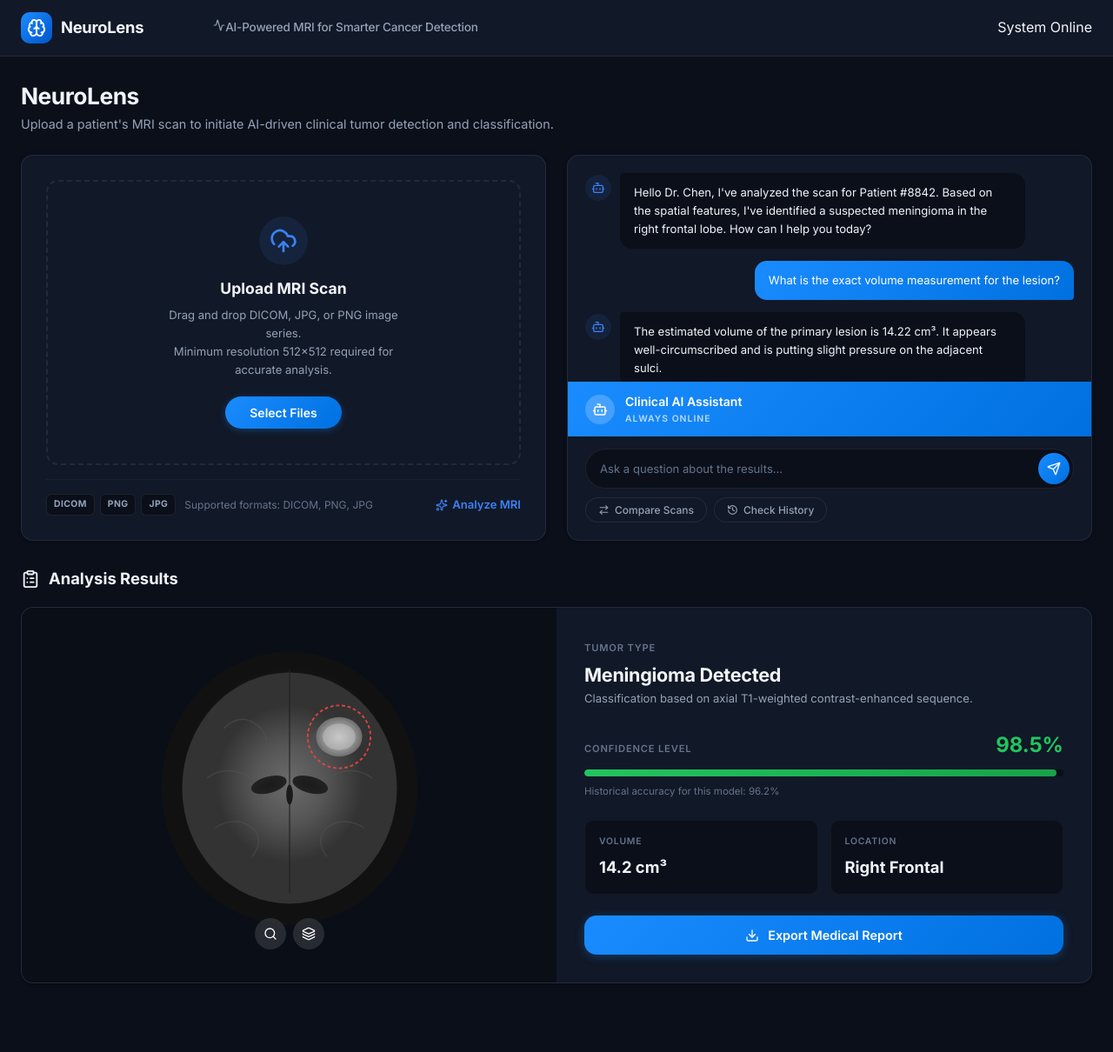
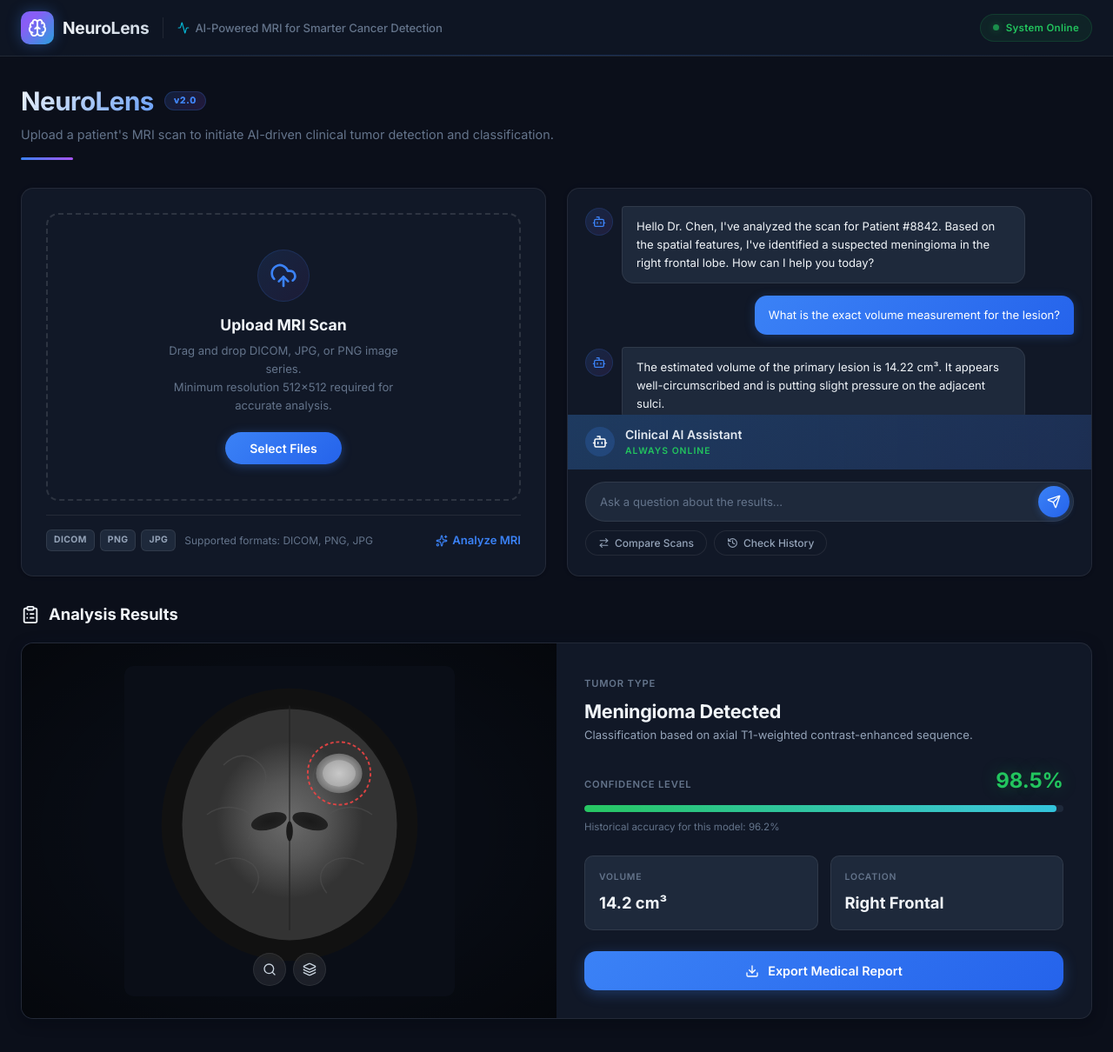
Before and after one commit to specM7/DSGP_Group_33_Brain_Tumor_Predictor, a React (Vite) app in the folder neurolens-dashboard/: page / in a window 1280 px wide. Shown: the top 1210 px of the page at 87% size. Before the commit the page ends 1179 px from the top, so only its background shows below. Built offline with nearby package versions, Linux system fonts and the light colour scheme.

Commit message:
fixed the color grading issue

```diff
--- a/neurolens-dashboard/src/App.css
+++ b/neurolens-dashboard/src/App.css
@@ -2,11 +2,23 @@
    NAVBAR
    =========================== */
 .navbar {
-  background: var(--color-surface);
+  background: rgba(17, 24, 39, 0.75);
+  backdrop-filter: blur(20px);
+  -webkit-backdrop-filter: blur(20px);
   border-bottom: 1px solid var(--color-border);
   position: sticky;
   top: 0;
   z-index: 100;
+}
+
+.navbar::after {
+  content: '';
+  position: absolute;
+  bottom: 0;
+  left: 0;
+  right: 0;
+  height: 1px;
+  background: linear-gradient(90deg, transparent, var(--color-primary-glow), transparent);
 }
 
 .navbar-inner {
@@ -22,7 +34,7 @@
 .navbar-left {
   display: flex;
   align-items: center;
-  gap: 40px;
+  gap: 16px;
 }
 
 .navbar-brand {
@@ -32,111 +44,77 @@
 }
 
 .brand-icon {
-  width: 36px;
-  height: 36px;
+  width: 38px;
+  height: 38px;
   border-radius: var(--radius-md);
-  background: linear-gradient(135deg, #1a8cff, #0055cc);
+  background: linear-gradient(135deg, #3b82f6, #8b5cf6, #06b6d4);
+  background-size: 200% 200%;
+  animation: gradient-shift 4s ease infinite;
   display: flex;
   align-items: center;
   justify-content: center;
+  box-shadow: 0 0 16px rgba(59, 130, 246, 0.35);
 }
 
 .brand-text {
-  font-size: 1.15rem;
-  font-weight: 700;
-  color: var(--color-text);
+  font-size: 1.2rem;
+  font-weight: 800;
+  background: linear-gradient(135deg, #f1f5f9, #cbd5e1);
+  -webkit-background-clip: text;
+  -webkit-text-fill-color: transparent;
+  background-clip: text;
   letter-spacing: -0.3px;
 }
 
-.navbar-caption {
-  font-size: 0.85rem;
-  font-weight: 500;
-  color: var(--color-text-secondary);
-  letter-spacing: -0.2px;
+.navbar-divider {
+  width: 1px;
+  height: 24px;
+  background: var(--color-border);
 }
 
-.nav-links {
+.navbar-caption {
+  font-size: 0.82rem;
+  font-weight: 500;
+  color: var(--color-text-muted);
+  letter-spacing: -0.1px;
   display: flex;
-  list-style: none;
-  gap: 4px;
+  align-items: center;
+  gap: 6px;
 }
 
-.nav-links a {
-  padding: 8px 16px;
-  border-radius: var(--radius-sm);
-  font-size: 0.875rem;
-  font-weight: 500;
-  color: var(--color-text-secondary);
-  transition: all var(--transition);
-}
-
-.nav-links a:hover {
-  color: var(--color-primary);
-  background: var(--color-primary-light);
-}
-
-.nav-links a.active {
-  color: var(--color-primary);
-  font-weight: 600;
+.caption-icon {
+  color: var(--color-accent-cyan);
 }
 
 .navbar-right {
   display: flex;
   align-items: center;
-  gap: 16px;
 }
 
-.icon-btn {
-  width: 40px;
-  height: 40px;
-  border-radius: var(--radius-full);
-  background: transparent;
+.navbar-status {
   display: flex;
   align-items: center;
-  justify-content: center;
-  color: var(--color-text-secondary);
+  gap: 8px;
+  padding: 6px 14px;
+  border-radius: var(--radius-full);
+  background: rgba(34, 197, 94, 0.08);
+  border: 1px solid rgba(34, 197, 94, 0.15);
 }
 
-.icon-btn:hover {
-  background: var(--color-bg);
-  color: var(--color-text);
+.status-dot {
+  width: 7px;
+  height: 7px;
+  border-radius: 50%;
+  background: var(--color-accent-green);
+  box-shadow: 0 0 8px rgba(34, 197, 94, 0.5);
+  animation: subtle-glow 2s ease-in-out infinite;
 }
 
-.user-profile {
-  display: flex;
-  align-items: center;
-  gap: 10px;
-}
-
-.user-info {
-  display: flex;
-  flex-direction: column;
-  align-items: flex-end;
-}
-
-.user-name {
-  font-size: 0.875rem;
+.status-label {
+  font-size: 0.72rem;
   font-weight: 600;
-  color: var(--color-text);
-}
-
-.user-role {
-  font-size: 0.75rem;
-  color: var(--color-text-muted);
-}
-
-.user-avatar {
-  width: 40px;
-  height: 40px;
-  border-radius: var(--radius-full);
-  overflow: hidden;
-  border: 2px solid var(--color-border);
-}
-
-.user-avatar img {
-  width: 100%;
-  height: 100%;
-  object-fit: cover;
+  color: var(--color-accent-green);
+  letter-spacing: 0.3px;
 }
 
 /* ===========================
@@ -145,24 +123,52 @@
 .dashboard {
   max-width: 1320px;
   margin: 0 auto;
-  padding: 28px 24px 48px;
+  padding: 32px 24px 56px;
 }
 
 .dashboard-header {
-  margin-bottom: 24px;
+  margin-bottom: 32px;
+  animation: float-up 0.6s ease both;
 }
 
 .dashboard-title {
-  font-size: 1.65rem;
+  font-size: 1.85rem;
   font-weight: 800;
-  color: var(--color-text);
+  background: linear-gradient(135deg, #f1f5f9, #3b82f6);
+  -webkit-background-clip: text;
+  -webkit-text-fill-color: transparent;
+  background-clip: text;
   letter-spacing: -0.5px;
+  display: inline-flex;
+  align-items: center;
+  gap: 12px;
+}
+
+.version-badge {
+  display: inline-flex;
+  padding: 3px 10px;
+  border-radius: var(--radius-full);
+  background: linear-gradient(135deg, rgba(59, 130, 246, 0.15), rgba(168, 85, 247, 0.15));
+  border: 1px solid rgba(59, 130, 246, 0.2);
+  font-size: 0.65rem;
+  font-weight: 700;
+  letter-spacing: 0.8px;
+  -webkit-text-fill-color: var(--color-primary);
+  color: var(--color-primary);
 }
 
 .dashboard-subtitle {
   font-size: 0.9rem;
-  color: var(--color-text-secondary);
-  margin-top: 4px;
+  color: var(--color-text-muted);
+  margin-top: 8px;
+}
+
+.dashboard-accent-line {
+  width: 60px;
+  height: 3px;
+  border-radius: 3px;
+  background: linear-gradient(90deg, #3b82f6, #a855f7);
+  margin-top: 14px;
 }
 
 .dashboard-top-row {
@@ -183,10 +189,18 @@
   display: flex;
   flex-direction: column;
   box-shadow: var(--shadow-sm);
+  transition: all var(--transition);
+  animation: float-up 0.6s ease both;
+  animation-delay: 0.1s;
+}
+
+.upload-panel:hover {
+  border-color: var(--color-border-glow);
+  box-shadow: var(--shadow-md), 0 0 24px rgba(59, 130, 246, 0.06);
 }
 
 .upload-dropzone {
-  border: 2px dashed var(--color-border);
+  border: 2px dashed rgba(255, 255, 255, 0.12);
   border-radius: var(--radius-lg);
   padding: 40px 24px;
   display: flex;
@@ -196,33 +210,42 @@
   text-align: center;
   transition: all var(--transition);
   flex: 1;
+  background: var(--color-surface);
+}
+
+.upload-dropzone:hover {
+  border-color: rgba(59, 130, 246, 0.3);
+  background: rgba(59, 130, 246, 0.03);
 }
 
 .upload-dropzone.dragging {
   border-color: var(--color-primary);
-  background: var(--color-primary-light);
+  background: rgba(59, 130, 246, 0.08);
+  box-shadow: inset 0 0 30px rgba(59, 130, 246, 0.05);
 }
 
 .upload-icon {
-  width: 56px;
-  height: 56px;
+  width: 60px;
+  height: 60px;
   border-radius: var(--radius-full);
-  background: var(--color-primary-light);
+  background: linear-gradient(135deg, rgba(59, 130, 246, 0.12), rgba(168, 85, 247, 0.08));
   display: flex;
   align-items: center;
   justify-content: center;
   margin-bottom: 16px;
+  border: 1px solid rgba(59, 130, 246, 0.15);
 }
 
 .upload-title {
   font-size: 1.1rem;
   font-weight: 700;
   margin-bottom: 8px;
+  color: var(--color-text);
 }
 
 .upload-desc {
   font-size: 0.82rem;
-  color: var(--color-text-secondary);
+  color: var(--color-text-muted);
   line-height: 1.6;
   margin-bottom: 20px;
   max-width: 280px;
@@ -231,17 +254,18 @@
 .btn-primary {
   padding: 10px 28px;
   border-radius: var(--radius-full);
-  background: linear-gradient(135deg, #1a8cff, #0070e0);
+  background: linear-gradient(135deg, #3b82f6, #2563eb);
   color: #fff;
   font-size: 0.875rem;
   font-weight: 600;
-  box-shadow: 0 2px 8px rgba(26, 140, 255, 0.3);
+  box-shadow: 0 2px 12px rgba(59, 130, 246, 0.35);
+  transition: all var(--transition);
 }
 
 .btn-primary:hover {
-  background: linear-gradient(135deg, #0070e0, #0055cc);
-  box-shadow: 0 4px 16px rgba(26, 140, 255, 0.4);
-  transform: translateY(-1px);
+  background: linear-gradient(135deg, #2563eb, #1d4ed8);
+  box-shadow: 0 4px 20px rgba(59, 130, 246, 0.45);
+  transform: translateY(-2px);
 }
 
 .upload-footer {
@@ -250,7 +274,7 @@
   gap: 10px;
   margin-top: 16px;
   padding-top: 16px;
-  border-top: 1px solid var(--color-border-light);
+  border-top: 1px solid var(--color-border);
   flex-wrap: wrap;
 }
 
@@ -262,7 +286,7 @@
 .format-badge {
   padding: 3px 8px;
   border-radius: var(--radius-sm);
-  background: var(--color-bg);
+  background: var(--color-surface-raised);
   font-size: 0.65rem;
   font-weight: 700;
   color: var(--color-text-secondary);
@@ -283,10 +307,12 @@
   font-size: 0.82rem;
   font-weight: 600;
   color: var(--color-primary);
+  transition: all var(--transition);
 }
 
 .analyze-link:hover {
-  color: var(--color-primary-dark);
+  color: var(--color-accent-cyan);
+  gap: 8px;
 }
 
 /* ===========================
@@ -300,6 +326,14 @@
   flex-direction: column;
   box-shadow: var(--shadow-sm);
   overflow: hidden;
+  transition: all var(--transition);
+  animation: float-up 0.6s ease both;
+  animation-delay: 0.2s;
+}
+
+.chat-panel:hover {
+  border-color: var(--color-border-glow);
+  box-shadow: var(--shadow-md);
 }
 
 .chat-messages {
@@ -327,68 +361,86 @@
 }
 
 .msg-avatar {
-  width: 30px;
-  height: 30px;
+  width: 32px;
+  height: 32px;
   border-radius: var(--radius-full);
-  background: var(--color-primary-light);
+  background: linear-gradient(135deg, rgba(59, 130, 246, 0.15), rgba(168, 85, 247, 0.1));
   display: flex;
   align-items: center;
   justify-content: center;
   flex-shrink: 0;
   margin-top: 2px;
+  border: 1px solid rgba(59, 130, 246, 0.15);
 }
 
 .chat-msg.ai .msg-bubble {
-  background: var(--color-bg);
+  background: var(--color-surface-raised);
   color: var(--color-text);
   border-radius: 4px 14px 14px 14px;
   padding: 12px 16px;
   font-size: 0.82rem;
   line-height: 1.6;
+  border: 1px solid var(--color-border);
 }
 
 .chat-msg.user .msg-bubble {
-  background: linear-gradient(135deg, #1a8cff, #0070e0);
+  background: linear-gradient(135deg, #3b82f6, #2563eb);
   color: #fff;
   border-radius: 14px 14px 4px 14px;
   padding: 12px 16px;
   font-size: 0.82rem;
   line-height: 1.6;
+  box-shadow: 0 2px 12px rgba(59, 130, 246, 0.25);
 }
 
 .chat-status-bar {
-  background: linear-gradient(135deg, #1a8cff, #0070e0);
+  background: linear-gradient(135deg, #1e3a5f, #1a2744);
   padding: 12px 20px;
   display: flex;
   align-items: center;
   gap: 12px;
+  position: relative;
+  overflow: hidden;
+}
+
+.chat-status-bar::before {
+  content: '';
+  position: absolute;
+  inset: 0;
+  background: linear-gradient(90deg, transparent, rgba(59, 130, 246, 0.08), transparent);
+  animation: gradient-shift 3s ease infinite;
+  background-size: 200% 100%;
 }
 
 .status-icon {
   width: 34px;
   height: 34px;
   border-radius: var(--radius-full);
-  background: rgba(255, 255, 255, 0.2);
+  background: rgba(59, 130, 246, 0.2);
   display: flex;
   align-items: center;
   justify-content: center;
+  position: relative;
+  z-index: 1;
 }
 
 .status-text {
   display: flex;
   flex-direction: column;
+  position: relative;
+  z-index: 1;
 }
 
 .status-name {
   font-size: 0.875rem;
   font-weight: 600;
-  color: #fff;
+  color: #e2e8f0;
 }
 
 .status-online {
   font-size: 0.65rem;
   font-weight: 600;
-  color: rgba(255, 255, 255, 0.7);
+  color: var(--color-accent-green);
   letter-spacing: 1px;
 }
 
@@ -400,10 +452,16 @@
   display: flex;
   align-items: center;
   gap: 8px;
-  background: var(--color-bg);
+  background: var(--color-surface-raised);
   border: 1px solid var(--color-border);
   border-radius: var(--radius-full);
   padding: 4px 4px 4px 16px;
+  transition: all var(--transition);
+}
+
+.chat-input-wrapper:focus-within {
+  border-color: var(--color-primary);
+  box-shadow: 0 0 0 3px rgba(59, 130, 246, 0.12);
 }
 
 .chat-input-wrapper input {
@@ -422,16 +480,18 @@
   width: 36px;
   height: 36px;
   border-radius: var(--radius-full);
-  background: linear-gradient(135deg, #1a8cff, #0070e0);
+  background: linear-gradient(135deg, #3b82f6, #2563eb);
   display: flex;
   align-items: center;
   justify-content: center;
   flex-shrink: 0;
+  box-shadow: 0 2px 8px rgba(59, 130, 246, 0.3);
 }
 
 .send-btn:hover {
-  background: linear-gradient(135deg, #0070e0, #0055cc);
-  transform: scale(1.05);
+  background: linear-gradient(135deg, #2563eb, #1d4ed8);
+  transform: scale(1.08);
+  box-shadow: 0 4px 16px rgba(59, 130, 246, 0.4);
 }
 
 .chat-quick-actions {
@@ -451,12 +511,14 @@
   display: flex;
   align-items: center;
   gap: 6px;
+  transition: all var(--transition);
 }
 
 .quick-action-btn:hover {
   border-color: var(--color-primary);
   color: var(--color-primary);
-  background: var(--color-primary-light);
+  background: rgba(59, 130, 246, 0.06);
+  transform: translateY(-1px);
 }
 
 /* ===========================
@@ -464,6 +526,8 @@
    =========================== */
 .analysis-section {
   margin-top: 8px;
+  animation: float-up 0.6s ease both;
+  animation-delay: 0.3s;
 }
 
 .section-title {
@@ -483,16 +547,31 @@
   display: grid;
   grid-template-columns: 1fr 1fr;
   overflow: hidden;
-  box-shadow: var(--shadow-sm);
+  box-shadow: var(--shadow-md);
+  transition: all var(--transition);
+}
+
+.analysis-card:hover {
+  border-color: var(--color-border-glow);
+  box-shadow: var(--shadow-lg);
 }
 
 .analysis-image-container {
-  background: #0a0e17;
+  background: #080c14;
   padding: 24px;
   display: flex;
   align-items: center;
   justify-content: center;
   position: relative;
+}
+
+/* Vignette effect on MRI viewer */
+.analysis-image-container::after {
+  content: '';
+  position: absolute;
+  inset: 0;
+  background: radial-gradient(ellipse at center, transparent 50%, rgba(0, 0, 0, 0.4) 100%);
+  pointer-events: none;
 }
 
 .mri-image-wrapper {
@@ -501,6 +580,7 @@
   max-width: 380px;
   border-radius: var(--radius-md);
   overflow: hidden;
+  z-index: 1;
 }
 
 .mri-image {
@@ -514,14 +594,17 @@
   position: absolute;
   top: 16px;
   left: 16px;
-  padding: 4px 12px;
+  padding: 5px 14px;
   border-radius: var(--radius-sm);
   background: rgba(239, 68, 68, 0.85);
   color: #fff;
   font-size: 0.7rem;
   font-weight: 700;
-  letter-spacing: 0.6px;
+  letter-spacing: 0.8px;
   backdrop-filter: blur(4px);
+  box-shadow: 0 0 16px rgba(239, 68, 68, 0.4);
+  animation: subtle-glow 2s ease-in-out infinite;
+  z-index: 2;
 }
 
 .image-toolbar {
@@ -531,22 +614,27 @@
   transform: translateX(-50%);
   display: flex;
   gap: 8px;
+  z-index: 2;
 }
 
 .toolbar-btn {
-  width: 36px;
-  height: 36px;
+  width: 38px;
+  height: 38px;
   border-radius: var(--radius-full);
-  background: rgba(255, 255, 255, 0.12);
+  background: rgba(255, 255, 255, 0.08);
   backdrop-filter: blur(8px);
   display: flex;
   align-items: center;
   justify-content: center;
-  color: #fff;
+  color: #cbd5e1;
+  border: 1px solid rgba(255, 255, 255, 0.08);
+  transition: all var(--transition);
 }
 
 .toolbar-btn:hover {
-  background: rgba(255, 255, 255, 0.25);
+  background: rgba(255, 255, 255, 0.18);
+  color: #fff;
+  transform: scale(1.08);
 }
 
 .analysis-details {
@@ -595,20 +683,32 @@
   font-size: 1.5rem;
   font-weight: 800;
   color: var(--color-accent-green);
+  text-shadow: 0 0 20px rgba(34, 197, 94, 0.3);
 }
 
 .confidence-bar-track {
   height: 8px;
   border-radius: var(--radius-full);
-  background: var(--color-bg);
+  background: var(--color-surface-raised);
   overflow: hidden;
 }
 
 .confidence-bar-fill {
   height: 100%;
   border-radius: var(--radius-full);
-  background: linear-gradient(90deg, #22c55e, #16a34a);
+  background: linear-gradient(90deg, #22c55e, #06b6d4);
   transition: width 1s ease;
+  position: relative;
+  overflow: hidden;
+}
+
+.confidence-bar-fill::after {
+  content: '';
+  position: absolute;
+  inset: 0;
+  background: linear-gradient(90deg, transparent, rgba(255, 255, 255, 0.2), transparent);
+  animation: gradient-shift 2s ease infinite;
+  background-size: 200% 100%;
 }
 
 .confidence-note {
@@ -624,12 +724,19 @@
 
 .metric-card {
   padding: 16px;
-  background: var(--color-bg);
+  background: var(--color-surface-raised);
   border-radius: var(--radius-md);
-  border: 1px solid var(--color-border-light);
+  border: 1px solid var(--color-border);
   display: flex;
   flex-direction: column;
   gap: 6px;
+  transition: all var(--transition);
+}
+
+.metric-card:hover {
+  border-color: var(--color-border-glow);
+  transform: translateY(-2px);
+  box-shadow: 0 4px 16px rgba(0, 0, 0, 0.3);
 }
 
 .metric-label {
@@ -649,7 +756,7 @@
 .btn-export {
   padding: 14px 24px;
   border-radius: var(--radius-lg);
-  background: linear-gradient(135deg, #1a8cff, #0070e0);
+  background: linear-gradient(135deg, #3b82f6, #2563eb);
   color: #fff;
   font-size: 0.9rem;
   font-weight: 600;
@@ -657,14 +764,29 @@
   align-items: center;
   justify-content: center;
   gap: 10px;
-  box-shadow: 0 2px 12px rgba(26, 140, 255, 0.3);
+  box-shadow: 0 4px 16px rgba(59, 130, 246, 0.3);
   margin-top: auto;
+  position: relative;
+  overflow: hidden;
+}
+
+.btn-export::before {
+  content: '';
+  position: absolute;
+  inset: 0;
+  background: linear-gradient(90deg, transparent, rgba(255, 255, 255, 0.1), transparent);
+  transform: translateX(-100%);
+  transition: transform 0.5s ease;
+}
+
+.btn-export:hover::before {
+  transform: translateX(100%);
 }
 
 .btn-export:hover {
-  background: linear-gradient(135deg, #0070e0, #0055cc);
-  box-shadow: 0 4px 20px rgba(26, 140, 255, 0.4);
-  transform: translateY(-1px);
+  background: linear-gradient(135deg, #2563eb, #1d4ed8);
+  box-shadow: 0 6px 24px rgba(59, 130, 246, 0.45);
+  transform: translateY(-2px);
 }
 
 /* ===========================
@@ -706,15 +828,15 @@
   font-size: 0.8rem;
   font-weight: 700;
   letter-spacing: 2px;
-  color: #1a8cff;
+  color: var(--color-primary);
   animation: pulse-text 1.2s ease-in-out infinite;
 }
 
 .analyzing-spinner {
   width: 48px;
   height: 48px;
-  border: 3px solid rgba(26, 140, 255, 0.15);
-  border-top-color: #1a8cff;
+  border: 3px solid rgba(59, 130, 246, 0.15);
+  border-top-color: var(--color-primary);
   border-radius: 50%;
   animation: spin 0.8s linear infinite;
 }
@@ -739,8 +861,10 @@
 
 /* Heatmap toggle active state */
 .toolbar-btn-active {
-  background: rgba(26, 140, 255, 0.45) !important;
-  box-shadow: 0 0 12px rgba(26, 140, 255, 0.3);
+  background: rgba(59, 130, 246, 0.35) !important;
+  box-shadow: 0 0 16px rgba(59, 130, 246, 0.3);
+  border-color: rgba(59, 130, 246, 0.3) !important;
+  color: #fff !important;
 }
 
 /* Heatmap legend */
@@ -751,11 +875,12 @@
   display: flex;
   align-items: center;
   gap: 6px;
-  padding: 4px 10px;
-  background: rgba(0, 0, 0, 0.65);
-  backdrop-filter: blur(6px);
+  padding: 5px 12px;
+  background: rgba(0, 0, 0, 0.7);
+  backdrop-filter: blur(8px);
   border-radius: var(--radius-sm);
   z-index: 4;
+  border: 1px solid rgba(255, 255, 255, 0.06);
 }
 
 .legend-label {
@@ -785,6 +910,7 @@
 /* Upload success icon animation */
 .upload-icon.success {
   background: rgba(34, 197, 94, 0.1);
+  border-color: rgba(34, 197, 94, 0.15);
 }
 
 .upload-icon.loading {
@@ -820,7 +946,11 @@
     padding: 0 16px;
   }
 
-  .nav-links {
+  .navbar-caption {
+    display: none;
+  }
+
+  .navbar-divider {
     display: none;
   }
 
--- a/neurolens-dashboard/src/App.jsx
+++ b/neurolens-dashboard/src/App.jsx
@@ -13,10 +13,14 @@ function App() {
       <Navbar />
       <main className="dashboard">
         <header className="dashboard-header">
-          <h1 className="dashboard-title">NeuroLens</h1>
+          <h1 className="dashboard-title">
+            NeuroLens
+            <span className="version-badge">v2.0</span>
+          </h1>
           <p className="dashboard-subtitle">
             Upload a patient's MRI scan to initiate AI-driven clinical tumor detection and classification.
           </p>
+          <div className="dashboard-accent-line" />
         </header>
 
         <div className="dashboard-top-row">
```
